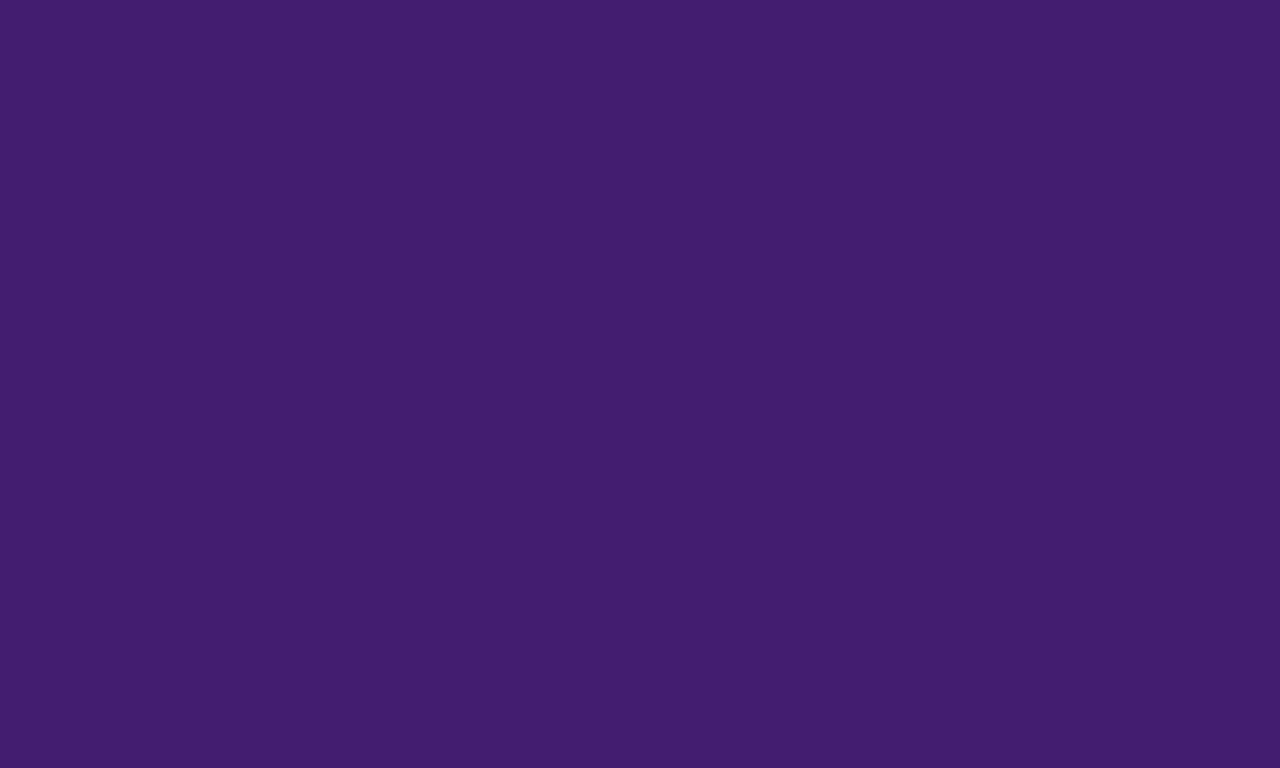
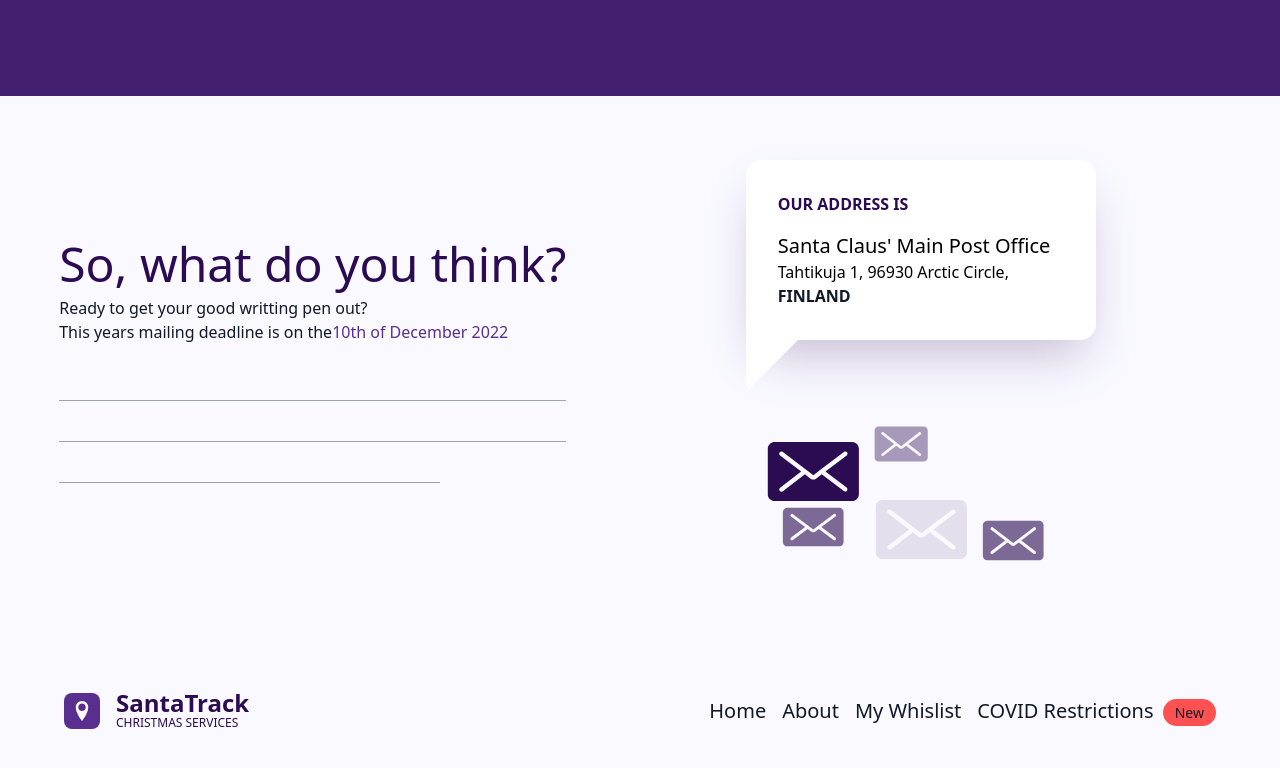
Before and after one commit to GeraAlcantara/xmasLandingPage, a React (Vite) app: page / in a window 1280 px wide. Shown: the part 3989-4757 px from the top of the page. Before the commit the page ends 4085 px from the top, so only its background shows below. Built offline with nearby package versions, Linux system fonts and the light colour scheme.

Commit message:
footer and contact

```diff
--- a/src/App.tsx
+++ b/src/App.tsx
@@ -11,7 +11,9 @@ import Socks from "../src/assets/socks.png";
 import Mittens from "../src/assets/mittens.png";
 import Grinch from "../src/assets/grinchProfile.png";
 import Homealone from "../src/assets/homealone.png";
-import Clients from "./components/Clients";
+import CardClients from "./components/CardClients";
+import Footter from "./components/Footter";
+import Contact from "./components/Contact";
 
 function App() {
   return (
@@ -83,7 +85,7 @@ function App() {
           </header>
           <div className='flex flex-col md:flex-row justify-center items-center gap-4'>
             {/* cards */}
-            <div className='bg-brandPurple-500 h-[450px] w-[340px] rounded-2xl flex flex-col justify-center items-center origin-bottom-right rotate-0 lg:-rotate-2 lg:hover:scale-105 transition-all duration-500'>
+            <div className='bg-brandPurple-500 h-[450px] w-full md:w-[340px] rounded-2xl flex flex-col justify-center items-center origin-bottom-right rotate-0 lg:-rotate-2 lg:hover:scale-105 transition-all duration-500'>
               <div className='w-full h-auto flex justify-center'>
                 <img src={Socks} alt='calcetas de navidad' />
               </div>
@@ -94,7 +96,7 @@ function App() {
                 </p>
               </div>
             </div>
-            <div className='bg-brandPurple-500 h-[450px] w-[340px] rounded-2xl flex flex-col justify-center items-center origin-bottom-left rotate-0 lg:rotate-2 lg:hover:scale-105 transition-all duration-500'>
+            <div className='bg-brandPurple-500 h-[450px] w-full md:w-[340px] rounded-2xl flex flex-col justify-center items-center origin-bottom-left rotate-0 lg:rotate-2 lg:hover:scale-105 transition-all duration-500'>
               <div className='w-full h-auto flex justify-center'>
                 <img src={Mittens} alt='guantes de navidad' />
               </div>
@@ -118,34 +120,25 @@ function App() {
         </header>
         <div className='flex flex-col md:flex-row items-center justify-center p-4 xl:p-16 gap-8 w-full '>
           {/* card review clients */}
-          <div className='flex flex-col w-full md:flex-row items-center md:min-h-[216px] xl:min-h-0 gap-4 p-8 bg-brandPurple-600 rounded-2xl md:w-1/2 justify-center'>
-            {/* Profile */}
-            <div className='w-20 h-20 flex justify-center rounded-full overflow-hidden  bg-brandPurple-400'>
-              <img className='object-cover ' src={Grinch} alt='Grinch' />
-            </div>
-            {/* review */}
-            <blockquote className='flex-1 text-center md:text-left'>
-              <p className='text-brandPurple-50 text-xl mb-2'>No no no, nunca le manden carta a Santa Claus es un gordito mentiroso!!! 😡</p>
-              <cite className='text-2xl text-brandPurple-400'>- El Grinch</cite>
-            </blockquote>
-          </div>
-          {/* card 2 */}
-          <div className='flex flex-col w-full md:flex-row items-center md:min-h-[216px] xl:min-h-0 gap-4 p-8 bg-brandPurple-600 rounded-2xl md:w-1/2 justify-center'>
-            {/* Profile */}
-            <div className='w-20 h-20 rounded-full overflow-hidden  bg-brandPurple-400'>
-              <img className='object-cover ' src={Homealone} alt='mi pobre angelito' />
-            </div>
-            {/* review */}
-            <blockquote className='flex-1 text-center md:text-left'>
-              <p className='text-brandPurple-50 text-xl mb-2'>Es Genial; pedí que no me olvidera mi familia otra vez en Navidad y funciono 🤣 </p>
-              <cite className='text-2xl text-brandPurple-400'>- Kevin McCallister</cite>
-            </blockquote>
-          </div>
+          <CardClients
+            author='- El Grinch'
+            quote='No no no, nunca le manden carta a Santa Claus es un gordito mentiroso!!! 😡'
+            image={Grinch}
+            altTxt='El grinch'
+          ></CardClients>
+          <CardClients
+            author='- Kevin McCallister'
+            quote='Es Genial; pedí que no me olvidera mi familia otra vez en Navidad y funciono 🤣'
+            image={Homealone}
+            altTxt='Kevin McCallister'
+          ></CardClients>
         </div>
       </div>
       <div className='-mt-[2px] rotate-180 '>
         <img src={Wavebottom2} alt='wave' />
       </div>
+      <Contact />
+      <Footter />
     </div>
   );
 }
--- /dev/null
+++ b/src/components/CardClients.tsx
@@ -0,0 +1,26 @@
+import React from "react";
+
+interface CardClientsProps {
+  quote: string;
+  author: string;
+  image: string;
+  altTxt: string;
+}
+
+function CardClients({ author, quote, image, altTxt }: CardClientsProps) {
+  return (
+    <div className='flex flex-col w-full lg:flex-row items-center md:min-h-[276px] xl:min-h-0 gap-4 p-8 bg-brandPurple-600 rounded-2xl md:w-1/2 justify-center'>
+      {/* Profile */}
+      <div className='w-20 h-20 flex justify-center rounded-full overflow-hidden  bg-brandPurple-400'>
+        <img className='object-cover ' src={image} alt={altTxt} />
+      </div>
+      {/* review */}
+      <blockquote className='flex-1 text-center md:text-left '>
+        <p className='text-brandPurple-50 text-xl mb-2'>{quote}</p>
+        <cite className='text-2xl text-brandPurple-400'>{author}</cite>
+      </blockquote>
+    </div>
+  );
+}
+
+export default CardClients;
--- /dev/null
+++ b/src/components/Contact.tsx
@@ -0,0 +1,62 @@
+import Lettericon from "../assets/lettericon.svg";
+
+function Contact() {
+  return (
+    <section className='bg-brandPurple-50 px-10 py-16 '>
+      <div className='container m-auto flex flex-col md:flex-row justify-around items-center gap-4'>
+        <div className='py-10'>
+          <header className='flex flex-col gap-2'>
+            <h3 className='text-brandPurple-700 text-5xl font-medium'>So, what do you think?</h3>
+            <p className='text-gray-900'>
+              Ready to get your good writting pen out? <br></br> This years mailing deadline is on the
+              <span className='text-brandPurple-500'>10th of December 2022</span>
+            </p>
+          </header>
+          <div className='flex flex-col gap-10 mt-14'>
+            <div className='border-b  border-gray-400 block'></div>
+            <div className='border-b  border-gray-400 block'></div>
+            <div className='border-b  border-gray-400 block w-3/4'></div>
+          </div>
+        </div>
+        <div className='w-full md:w-1/2 flex flex-col-reverse md:flex-col gap-8  items-center'>
+          <div className='bg-white relative shadow-2xl shadow-brandPurple-200 p-8 w-[300px] md:w-[350px] rounded-t-2xl rounded-br-2xl speech-bubble mb-8 '>
+            <div className='flex flex-col gap-4'>
+              <h3 className='text-brandPurple-700 font-bold uppercase'>our Address is</h3>
+              <div>
+                <p className='text-xl'>Santa Claus' Main Post Office </p>
+                <p>Tahtikuja 1, 96930 Arctic Circle,</p>
+                <p className='text-gray-900 font-bold uppercase'>Finland</p>
+              </div>
+            </div>
+          </div>
+          <div className='pt-5 flex gap-3'>
+            <div className='flex flex-col items-center justify-center '>
+              <div className='w-24'>
+                <img src={Lettericon} alt=' sobre ilustracion' />
+              </div>
+              <div className='w-16 opacity-60'>
+                <img src={Lettericon} alt=' sobre ilustracion' />
+              </div>
+            </div>
+            <div className='flex flex-col items-start justify-center gap-8'>
+              <div className='w-14 opacity-40'>
+                <img src={Lettericon} alt=' sobre ilustracion' />
+              </div>
+              <div className='w-24 opacity-10'>
+                <img src={Lettericon} alt=' sobre ilustracion' />
+              </div>
+            </div>
+            <div className='flex flex-col items-center justify-between '>
+              <div className='w-24'></div>
+              <div className='w-16 opacity-60 self-start'>
+                <img src={Lettericon} alt=' sobre ilustracion' />
+              </div>
+            </div>
+          </div>
+        </div>
+      </div>
+    </section>
+  );
+}
+
+export default Contact;
--- /dev/null
+++ b/src/components/Footter.tsx
@@ -0,0 +1,40 @@
+import React from "react";
+import { ImLocation } from "react-icons/im";
+
+function Footter() {
+  return (
+    <div className='bg-brandPurple-50'>
+      <div>
+        <div className='flex flex-col md:flex-row items-center justify-between p-4 xl:p-16 gap-8 w-full '>
+          <div className='flex  items-center gap-4'>
+            <div className='bg-brandPurple-500 p-2  rounded-lg inline-flex justify-center items-center'>
+              <ImLocation className='text-white text-xl' />
+            </div>
+            <div className='flex flex-col justify-center text-brandPurple-700'>
+              <h1 className='text-2xl font-bold leading-none'>SantaTrack</h1>
+              <h2 className='uppercase text-xs'>CHRISTMAS SERVICES</h2>
+            </div>
+          </div>
+          <ul className='flex flex-col  md:flex-row gap-4 font-light justify-around md:items-center'>
+            <li className=' text-xl text-gray-900 font-normal '>
+              <a href='#'>Home</a>
+            </li>
+            <li className=' text-xl text-gray-900 font-normal '>
+              <a href='#'>About</a>
+            </li>
+            <li className=' text-xl text-gray-900 font-normal '>
+              <a href='#'>My Whislist</a>
+            </li>
+            <li className=' text-xl text-gray-900 font-normal '>
+              <a href='#'>
+                COVID Restrictions <span className='bg-brandRed  px-3 py-1 ml-1 font-medium rounded-full leading-tight text-sm'>New</span>
+              </a>
+            </li>
+          </ul>
+        </div>
+      </div>
+    </div>
+  );
+}
+
+export default Footter;
```
Also changed, not shown: src/assets/lettericon.svg (added).
